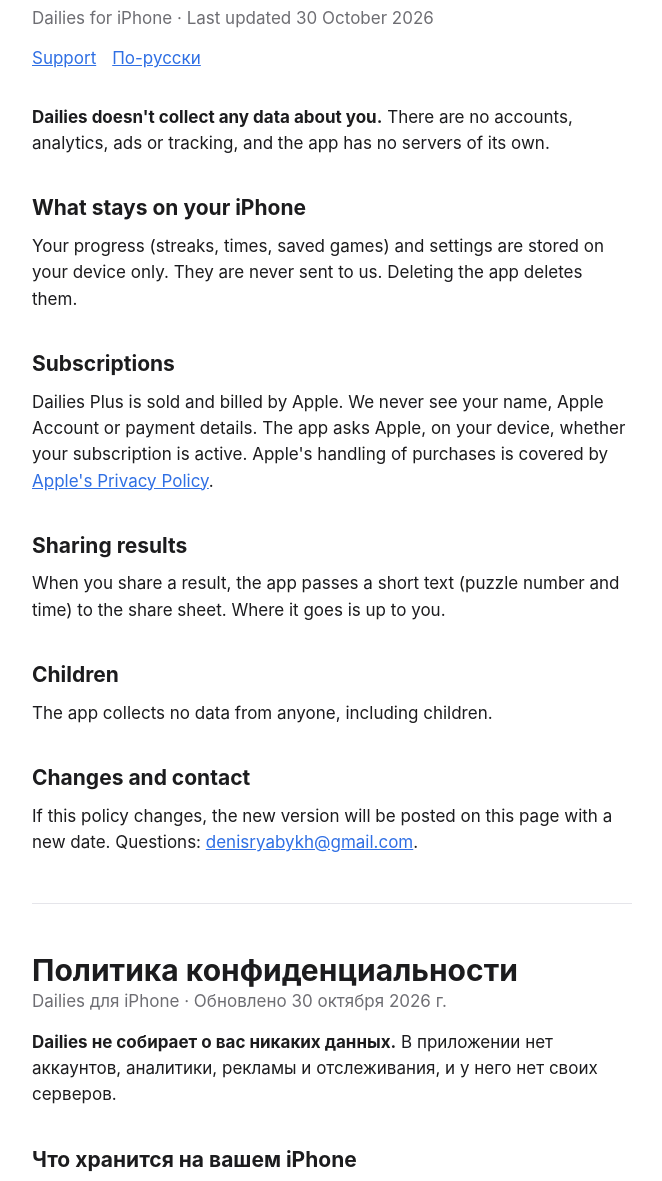
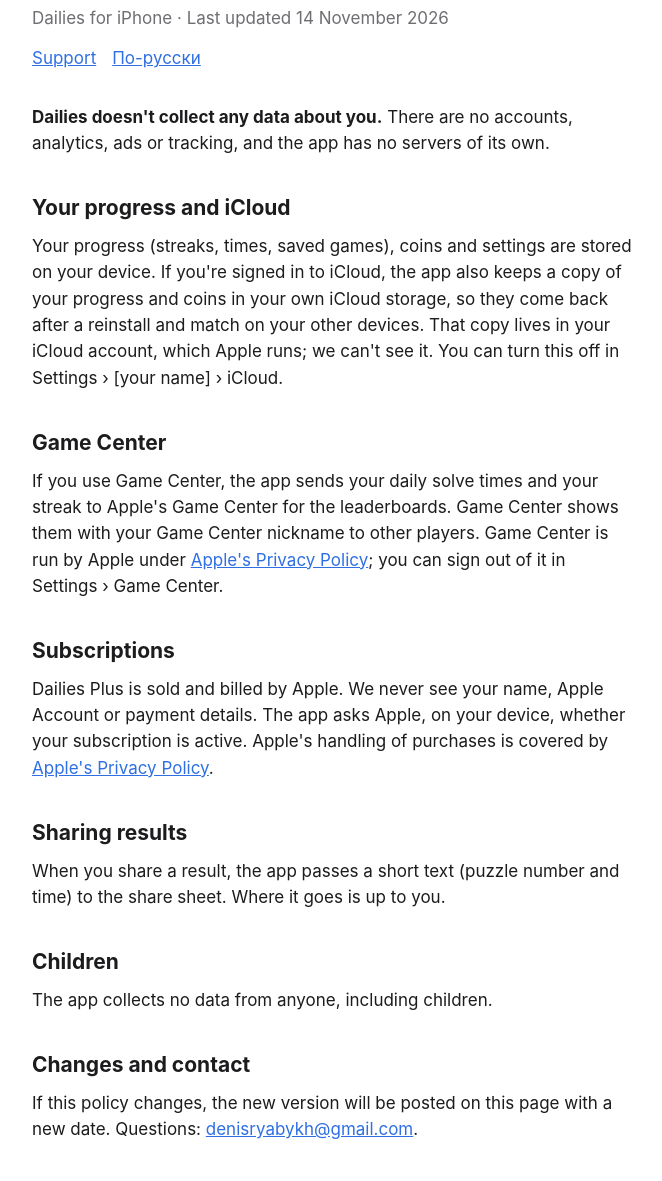
Before and after one commit to sp1r1n/dailies, a plain HTML site: page privacy.html in a window 1280 px wide. Shown: the part 115-1296 px from the top of the page, without its empty margins (308-970 px from the left). Drawn offline with Linux system fonts and the light colour scheme.

Commit message:
Privacy policy: iCloud sync and Game Center

```diff
--- a/privacy.html
+++ b/privacy.html
@@ -50,13 +50,16 @@ hr { border: 0; border-top: 1px solid var(--rule); margin: 48px 0; }
     <img src="icon.png" alt="">
     <h1>Privacy Policy</h1>
   </header>
-  <p class="muted">Dailies for iPhone · Last updated 30 October 2026</p>
+  <p class="muted">Dailies for iPhone · Last updated 14 November 2026</p>
   <nav><a href="index.html">Support</a><a href="#ru">По-русски</a></nav>
 
   <p><b>Dailies doesn't collect any data about you.</b> There are no accounts, analytics, ads or tracking, and the app has no servers of its own.</p>
 
-  <h2>What stays on your iPhone</h2>
-  <p>Your progress (streaks, times, saved games) and settings are stored on your device only. They are never sent to us. Deleting the app deletes them.</p>
+  <h2>Your progress and iCloud</h2>
+  <p>Your progress (streaks, times, saved games), coins and settings are stored on your device. If you're signed in to iCloud, the app also keeps a copy of your progress and coins in your own iCloud storage, so they come back after a reinstall and match on your other devices. That copy lives in your iCloud account, which Apple runs; we can't see it. You can turn this off in Settings › [your name] › iCloud.</p>
+
+  <h2>Game Center</h2>
+  <p>If you use Game Center, the app sends your daily solve times and your streak to Apple's Game Center for the leaderboards. Game Center shows them with your Game Center nickname to other players. Game Center is run by Apple under <a href="https://www.apple.com/legal/privacy/">Apple's Privacy Policy</a>; you can sign out of it in Settings › Game Center.</p>
 
   <h2>Subscriptions</h2>
   <p>Dailies Plus is sold and billed by Apple. We never see your name, Apple Account or payment details. The app asks Apple, on your device, whether your subscription is active. Apple's handling of purchases is covered by <a href="https://www.apple.com/legal/privacy/">Apple's Privacy Policy</a>.</p>
@@ -74,12 +77,15 @@ hr { border: 0; border-top: 1px solid var(--rule); margin: 48px 0; }
 
   <section id="ru" lang="ru">
     <h1>Политика конфиденциальности</h1>
-    <p class="muted">Dailies для iPhone · Обновлено 30 октября 2026 г.</p>
+    <p class="muted">Dailies для iPhone · Обновлено 14 ноября 2026 г.</p>
 
     <p><b>Dailies не собирает о вас никаких данных.</b> В приложении нет аккаунтов, аналитики, рекламы и отслеживания, и у него нет своих серверов.</p>
 
-    <h2>Что хранится на вашем iPhone</h2>
-    <p>Прогресс (серии, время, сохранённые партии) и настройки хранятся только на вашем устройстве и никуда не отправляются. Если удалить приложение, они удалятся.</p>
+    <h2>Прогресс и iCloud</h2>
+    <p>Прогресс (серии, время, сохранённые партии), монеты и настройки хранятся на вашем устройстве. Если вы вошли в iCloud, приложение также хранит копию прогресса и монет в вашем собственном хранилище iCloud, чтобы они вернулись после переустановки и совпадали на других ваших устройствах. Эта копия находится в вашем аккаунте iCloud, которым управляет Apple; мы её не видим. Отключить это можно в «Настройки» › [ваше имя] › iCloud.</p>
+
+    <h2>Game Center</h2>
+    <p>Если вы пользуетесь Game Center, приложение отправляет в Game Center время решения задач дня и вашу серию для таблиц лидеров. Другие игроки видят их под вашим псевдонимом в Game Center. Game Center работает по <a href="https://www.apple.com/legal/privacy/ru/">политике конфиденциальности Apple</a>; выйти из него можно в «Настройки» › Game Center.</p>
 
     <h2>Подписка</h2>
     <p>Dailies Plus продаёт Apple и списывает оплату тоже Apple. Мы не видим ваше имя, Apple Account и платёжные данные. Приложение само, на вашем устройстве, спрашивает у Apple, активна ли подписка. Обработку покупок описывает <a href="https://www.apple.com/legal/privacy/ru/">политика конфиденциальности Apple</a>.</p>
```
